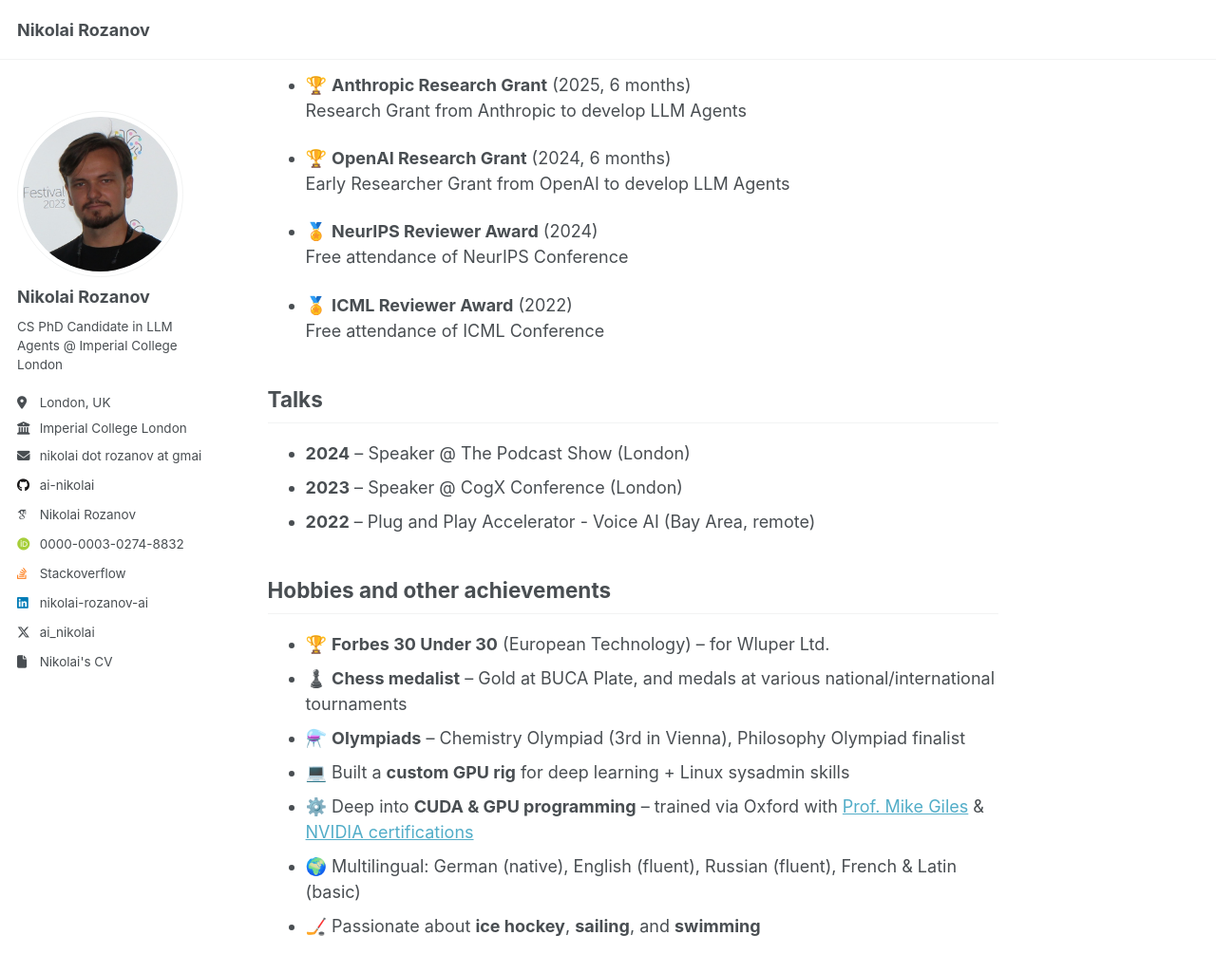
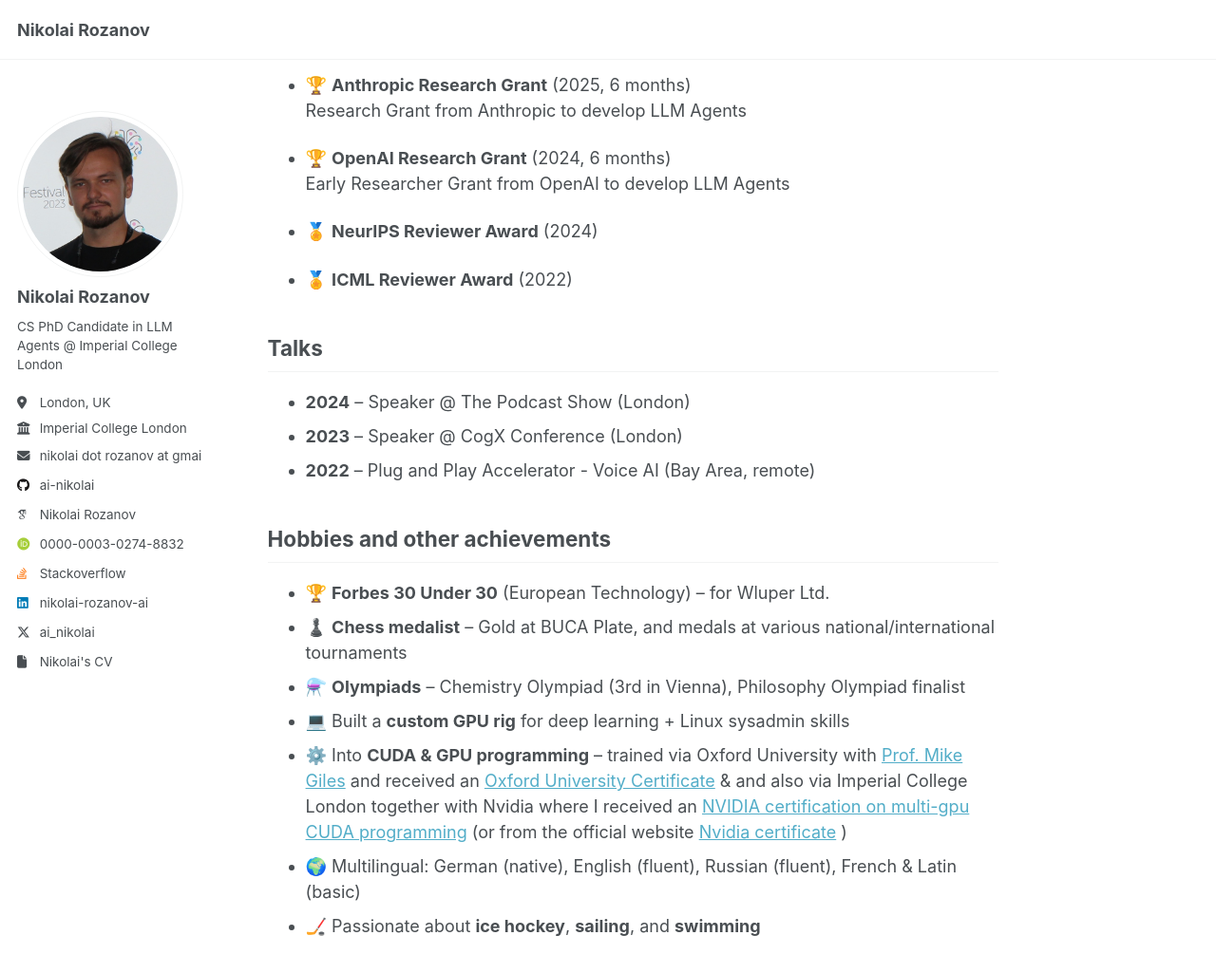
Before and after one commit to ai-nikolai/ai-nikolai.github.io, a Jekyll site: the page built from _pages/about.md, in a window 1280 px wide and 1400 px high, scrolled down 2532 px. Shown: the top 1025 px of the window at 95% size. Built offline with Jekyll 4.4.1, drawn with Linux system fonts in a browser that asks for light colours; some web fonts are replaced.

Commit message:
added talks & certificates

```diff
--- a/_pages/about.md
+++ b/_pages/about.md
@@ -119,10 +119,10 @@
   Early Researcher Grant from OpenAI to develop LLM Agents
 
 - 🏅 **NeurIPS Reviewer Award** (2024)
-  Free attendance of NeurIPS Conference
+  <!-- Free attendance of NeurIPS Conference -->
 
 - 🏅 **ICML Reviewer Award** (2022)
-  Free attendance of ICML Conference
+  <!-- Free attendance of ICML Conference -->
 
 
 ## Talks
@@ -137,7 +137,7 @@
 - ♟️ **Chess medalist** – Gold at BUCA Plate, and medals at various national/international tournaments
 - ⚗️ **Olympiads** – Chemistry Olympiad (3rd in Vienna), Philosophy Olympiad finalist
 - 💻 Built a **custom GPU rig** for deep learning + Linux sysadmin skills
-- ⚙️ Deep into **CUDA & GPU programming** – trained via Oxford with [Prof. Mike Giles](https://people.maths.ox.ac.uk/gilesm/cuda/) & [NVIDIA certifications](https://learn.nvidia.com/certificates?id=SOEYjIXZTY-ZjB6xIhutDQ)
+- ⚙️ Into **CUDA & GPU programming** – trained via Oxford University with [Prof. Mike Giles](https://people.maths.ox.ac.uk/gilesm/cuda/) and received an [Oxford University Certificate](https://nikolairozanov.com/files/oxford_university_CUDA_certificate.pdf) & and also via Imperial College London together with Nvidia where I received an [NVIDIA certification on multi-gpu CUDA programming](https://nikolairozanov.com/files/nvidia_certificate_multi_gpu.pdf) (or from the official website [Nvidia certificate](https://learn.nvidia.com/certificates?id=SOEYjIXZTY-ZjB6xIhutDQ) )
 - 🌍 Multilingual: German (native), English (fluent), Russian (fluent), French & Latin (basic)
 - 🏒 Passionate about **ice hockey**, **sailing**, and **swimming**
 
```
Also changed, not shown: _pages/talks.md (added, +34 -0 lines), 7 other files.
